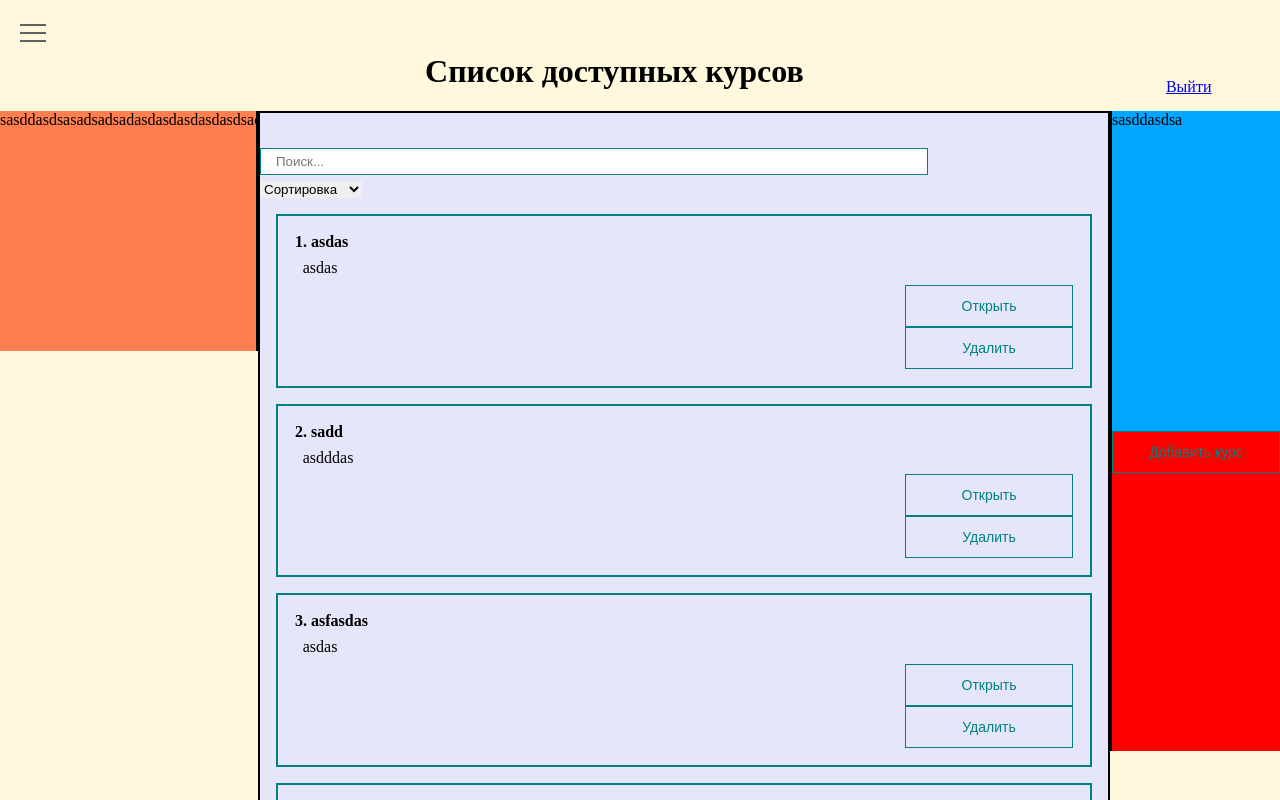
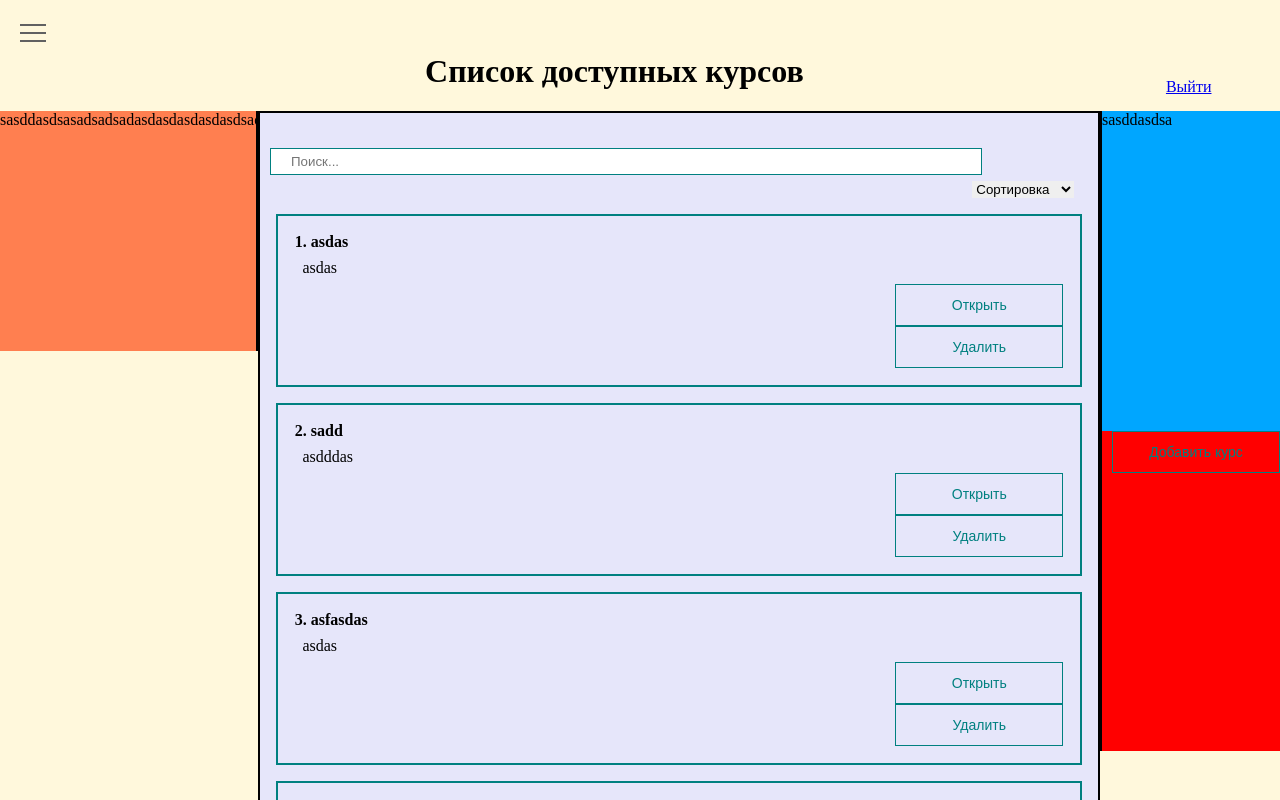
Before and after one commit to vladlenf/education.lab, a React (Create React App) app: page /courses in a window 1280 px wide. Shown: the top 800 px of the page. Built offline with nearby package versions, Linux system fonts and the light colour scheme.

Commit message:
Добавление курсов, сортировка и поиск курсов2

```diff
--- a/package.json
+++ b/package.json
@@ -6,6 +6,7 @@
     "@testing-library/jest-dom": "^5.16.5",
     "@testing-library/react": "^13.4.0",
     "@testing-library/user-event": "^13.5.0",
+    "axios": "^1.2.0",
     "react": "^18.2.0",
     "react-dom": "^18.2.0",
     "react-router-dom": "^5.3.4",
--- a/src/components/UI/CourseFilter.jsx
+++ b/src/components/CourseFilter.jsx
@@ -1,6 +1,6 @@
 import React from 'react';
-import MyInput from "./MyInput/MyInput";
-import MySelect from "./MySelect/MySelect";
+import MyInput from "./UI/MyInput/MyInput";
+import MySelect from "./UI/MySelect/MySelect";
 
 
 const CourseFilter = ({filter, setFilter}) => {
--- a/src/components/UI/MyInput/MyInput.module.css
+++ b/src/components/UI/MyInput/MyInput.module.css
@@ -1,6 +1,6 @@
 .myInput {
-    width: 75%;
-    padding: 5px 15px;
-    margin: 5px 0;
+    width: 80%;
+    padding: 5px 20px;
+    margin: 5px 10px;
     border: 1px solid teal;
 }
--- a/src/components/UI/MyModal/MyModal.module.css
+++ b/src/components/UI/MyModal/MyModal.module.css
@@ -10,7 +10,7 @@
 }
 
 .myModalContent {
-    padding: 25px;
+    padding: 30px;
     background: white;
     border-radius: 16px;
     min-width: 250px;
--- a/src/components/UI/MySelect/MySelect.jsx
+++ b/src/components/UI/MySelect/MySelect.jsx
@@ -1,8 +1,9 @@
 import React from 'react';
+import classes from './MySelect.module.css'
 
 const MySelect = ({options, defaultValue, value, onChange}) => {
     return (
-        <select
+        <select className={classes.myS}
             value={value}
             onChange={event => onChange(event.target.value)}
         >
--- /dev/null
+++ b/src/components/UI/MySelect/MySelect.module.css
@@ -0,0 +1,6 @@
+.myS {
+    min-height: 0;
+    min-width: 0;
+    position: relative;
+    margin-left: 85%;
+}
--- a/src/components/UI/Notification/Notification.jsx
+++ b/src/components/UI/Notification/Notification.jsx
@@ -1,6 +1,6 @@
 import React from 'react';
 import classes from './Notification.module.css'
-const Notification = ({children, flag, ...props}) => {
+const Notification = ({children, ...props},flag) => {
     if(flag == 1){
         console.log("232");
         return (
--- a/src/components/UI/Registration/Registration.jsx
+++ b/src/components/UI/Registration/Registration.jsx
@@ -1,10 +1,16 @@
-import React from 'react';
+import React, {useState} from 'react';
 import MyInput from "../MyInput/MyInput";
 import classes from './Registration.module.css'
 import MyButton from "../button/button";
 import Notification from "../Notification/Notification";
+import MyModal from "../MyModal/MyModal";
+import {useFetchUsers} from '../../../hooks/useFetchUsers'
+
+
 
 function SaveUserData (){ /*Достаем данные из формы Регистрация*/
+    let users=useFetchUsers();
+    console.log(users);
     let Name = document.getElementById('userName').value;
     let LastName = document.getElementById('userLastName').value;
     let Patronymic = document.getElementById('userPatronymic').value;
@@ -14,11 +20,14 @@ function SaveUserData (){ /*Достаем данные из формы Реги
     let Category = document.getElementsByName('category');
     if(Category[0].checked==0) console.log(Name, LastName, Patronymic, Date, Login, Password,'Преподаватель')
     else console.log(Name, LastName, Patronymic, Date, Login, Password,'Студент')
+
 }
 
 
 
+
 const Registration = () => {
+
     return (
 
         <div>
@@ -46,11 +55,9 @@ const Registration = () => {
                 <MyInput type="radio" name="category" value={"teacher"} />
                 </p>
             </div>
-            <MyButton onClick={SaveUserData}>
+            <MyButton onClick={() => SaveUserData()}>
                 Зарегистрироваться
             </MyButton>
-
-
         </div>
     );
 };
--- a/src/components/UI/button/button.module.css
+++ b/src/components/UI/button/button.module.css
@@ -1,5 +1,6 @@
 .myBtn{
     padding: 5px 15px;
+    margin-left: 10px;
     color: teal;
     font-size: 14px;
     background: transparent;
--- /dev/null
+++ b/src/hooks/useFetchUsers.js
@@ -0,0 +1,11 @@
+export const useFetchUsers = () => {
+    fetch('https://educationlab.online/check_users.php/', {
+        method: "Get",
+    })
+        .then((response) => {
+            return response.json();
+        })
+        .then((data) => {
+            return data;
+        });
+}
--- a/src/pages/CoursePage/CoursePage.jsx
+++ b/src/pages/CoursePage/CoursePage.jsx
@@ -8,7 +8,7 @@ import MyButton from "../../components/UI/button/button";
 import MyModal from "../../components/UI/MyModal/MyModal";
 import CourseForm from "../../components/UI/CourseForm/CourseForm";
 import classes from "./Course.module.css";
-import CourseFilter from "../../components/UI/CourseFilter";
+import CourseFilter from "../../components/CourseFilter";
 
 const CoursePage = () => {
     /*Массив курсов состоящий из объектов*/
```
Also changed, not shown: 2 other files (tests, documents, lock files or other folders).
